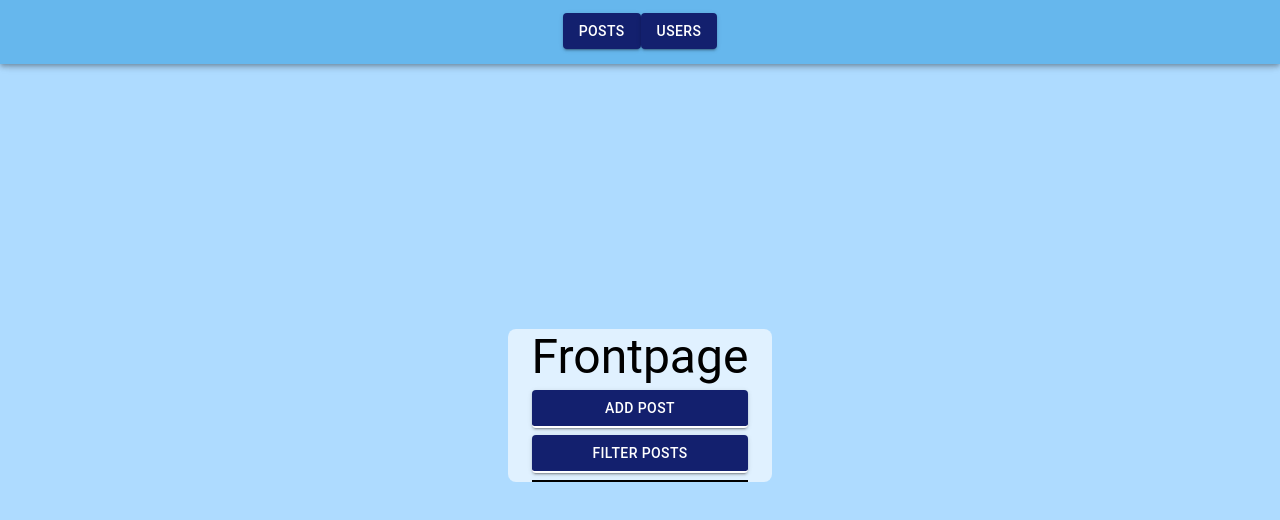
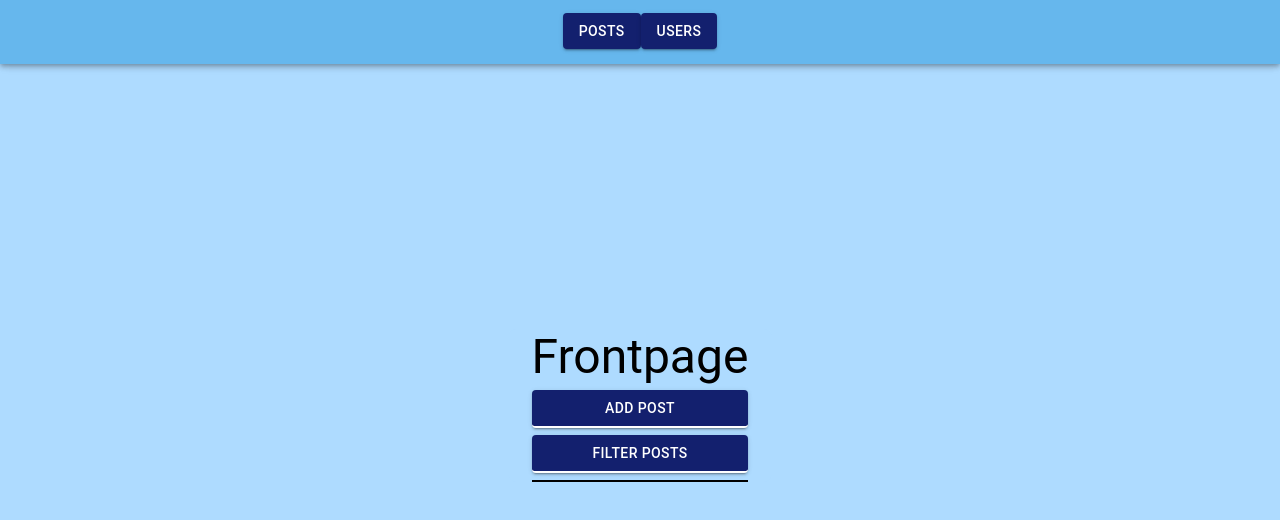
Before and after one commit to I-Sicarius-I/projekt-chmury, a React (Vite) app in the folder frontend/simple-facebook/: page / in a window 1280 px wide. Shown: the top 520 px of the page. Built offline with nearby package versions, Linux system fonts and the light colour scheme; no server answers.

Commit message:
theme change

```diff
--- a/frontend/simple-facebook/src/Pages/PostPage.jsx
+++ b/frontend/simple-facebook/src/Pages/PostPage.jsx
@@ -13,7 +13,7 @@ const PostPage = () => {
     const [postFilter, setPostFilter] = useState({})
 
   return (
-        <Container sx={{backgroundColor: "#e0f1ff", display: "flex", flexDirection: "column", marginTop: "5%", alignItems: "center"}}>
+        <Container sx={{backgroundColor: "#aedbff", display: "flex", flexDirection: "column", marginTop: "5%", alignItems: "center"}}>
             <Grid sx={{display: "flex", flexDirection: "column", borderBottom: "2px solid"}}>
                 <Typography variant="h3" sx={{marginBottom: "2%"}}>
                     Frontpage
--- a/frontend/simple-facebook/src/Pages/UserPage.jsx
+++ b/frontend/simple-facebook/src/Pages/UserPage.jsx
@@ -13,7 +13,7 @@ const UserPage = () => {
   const [filterBool, setFilterBool] = useState(false)
 
   return (
-    <Container sx={{backgroundColor: "#b7e9ff", display: "flex", flexDirection: "column", marginTop: "5%", alignItems: "center"}}>
+    <Container sx={{backgroundColor: "#aedbff", display: "flex", flexDirection: "column", marginTop: "5%", alignItems: "center"}}>
         <Grid sx={{display: "flex", flexDirection: "column", borderBottom: "2px solid"}}>
             <Typography variant="h3" sx={{marginBottom: "2%"}}>
                 Current User{(Object.keys(currentUser).length > 0) ? ": " + currentUser.fname + " " + currentUser.lname : ""}
--- a/frontend/simple-facebook/src/Posts/Post.jsx
+++ b/frontend/simple-facebook/src/Posts/Post.jsx
@@ -118,7 +118,7 @@ const Post = ({post, postFilter}) =>
             </Grid>
             { filterBool ? (<CommentFilterForm currentFilter={filter} setPostComms={setPostComms} setFilterComments={setFilter} post_title={post.title} filterBool={filterBool} setFilterBool={setFilterBool}/>) : (<></>) }
             { addBool ? (<CommentForm setPostComms={setPostComms} setAddBool={setAddBool} addBool={addBool} post_title={post.title} filter={filter}/>) : (<></>)}
-            <Container>
+            <Container sx={{backgroundColor: "#c7e6ff", marginTop:"5px"}}>
                 <Comments comments={postComms} setPostComments={setPostComms} filter={filter}/>
             </Container>
         </Container>
```
